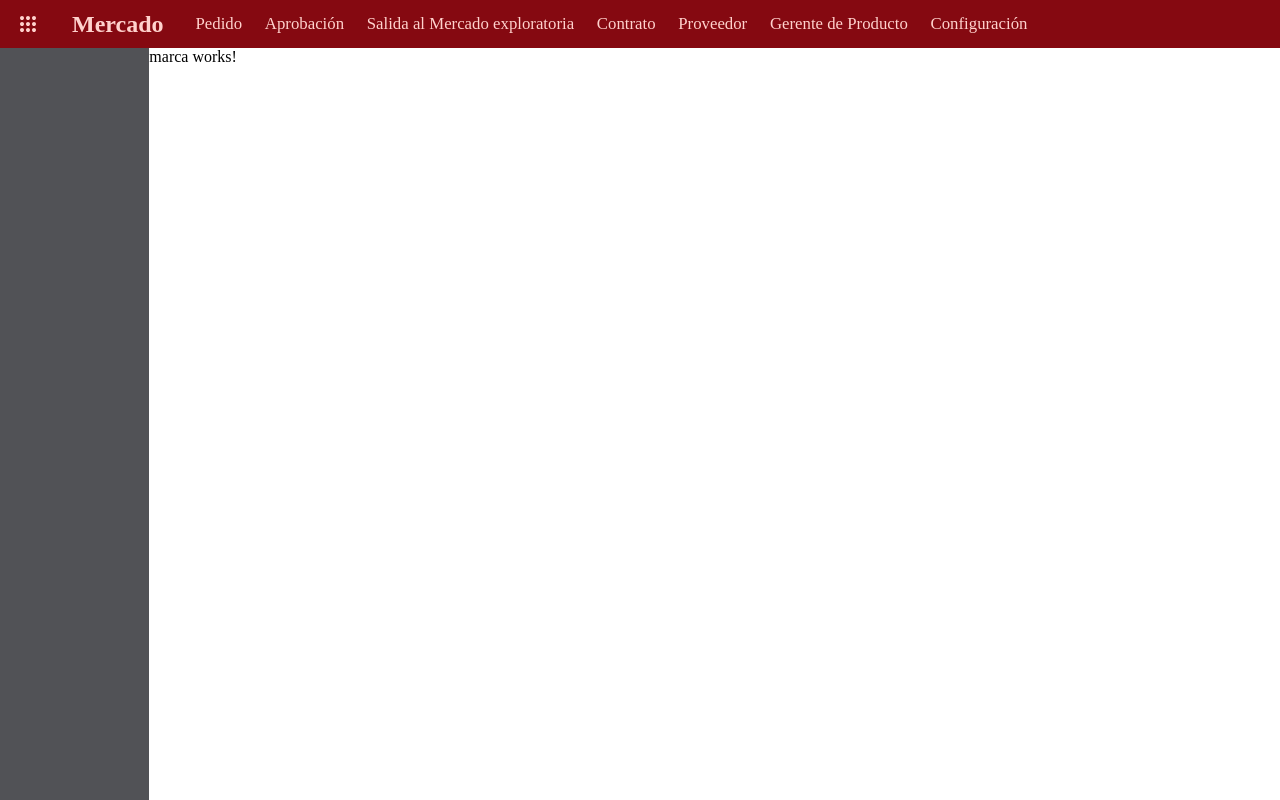
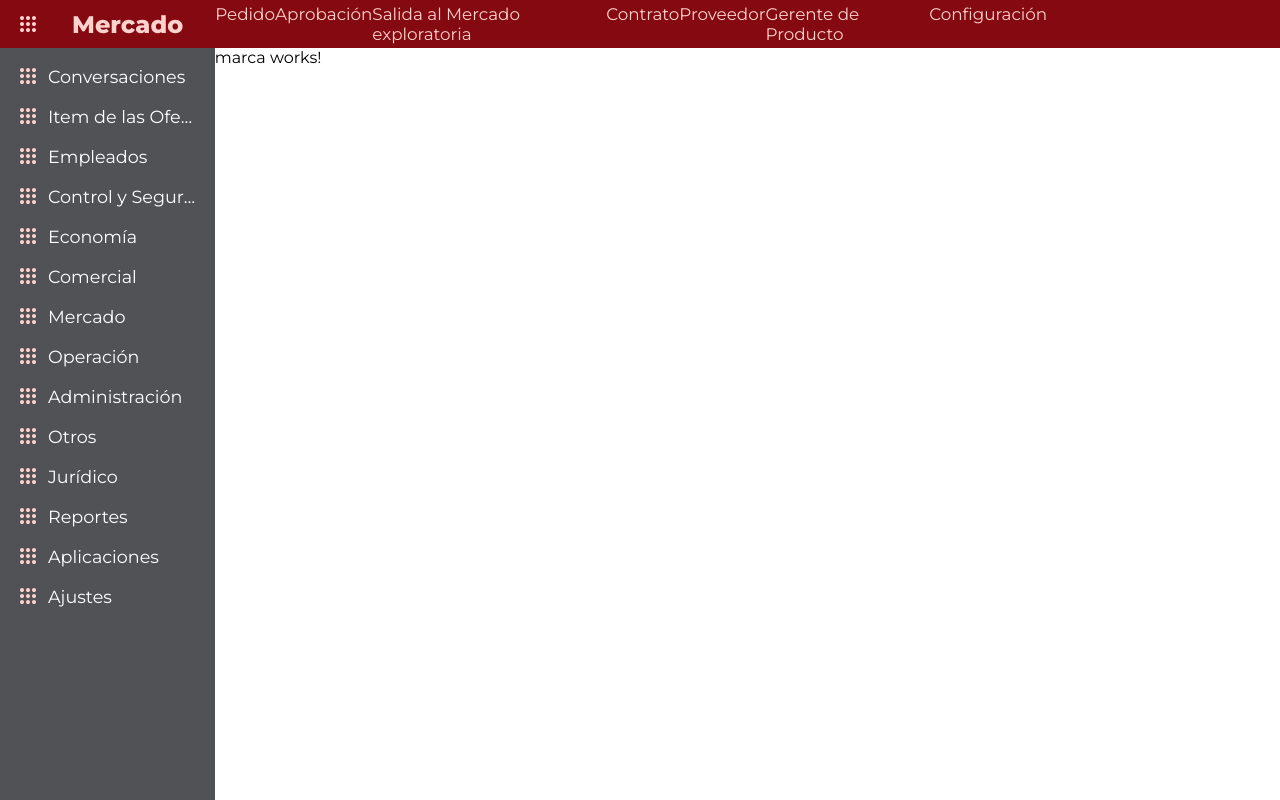
Before and after one commit to robertogsf/PID, an Angular app: page /home in a window 1280 px wide. Built offline with nearby package versions, Linux system fonts and the light colour scheme.

Commit message:
add font family and customize aside menu

```diff
--- a/src/app/components/side-menu/side-menu.component.css
+++ b/src/app/components/side-menu/side-menu.component.css
@@ -2,4 +2,25 @@ aside {
   height: calc(100vh - 3rem);
   width: 100%;
   background-color: var(--primary-dark);
+  padding: 0.5rem;
+  display: flex;
+  flex-direction: column;
+  align-items: flex-start;
+  justify-content: flex-start;
 }
+
+.menu-item {
+  padding: 0.5rem;
+  display: flex;
+  justify-content: left;
+  align-items: center;
+  color: white;
+}
+
+.menu-item p {
+  white-space: nowrap;
+  overflow: hidden;
+  text-overflow: ellipsis;
+  margin-left: 0.5rem;
+  font-size: 1.1rem;
+}
--- a/src/app/components/side-menu/side-menu.component.html
+++ b/src/app/components/side-menu/side-menu.component.html
@@ -1 +1,8 @@
-<aside></aside>
+<aside>
+  @for (item of menuOptionsList; track $index) {
+  <div class="menu-item">
+    <img [src]="item.svgIcon" [alt]="item.option" />
+    <p>{{ item.option }}</p>
+  </div>
+  }
+</aside>
--- a/src/app/components/side-menu/side-menu.component.ts
+++ b/src/app/components/side-menu/side-menu.component.ts
@@ -12,59 +12,59 @@ export class SideMenuComponent {
   menuOptionsList: AsideMenu[] = [
     {
       option: 'Conversaciones',
-      svgIcon: '@/assets/apps.svg',
+      svgIcon: '../../../assets/apps.svg',
     },
     {
       option: 'Item de las Ofertas',
-      svgIcon: '@/assets/apps.svg',
+      svgIcon: '../../../assets/apps.svg',
     },
     {
       option: 'Empleados',
-      svgIcon: '@/assets/apps.svg',
+      svgIcon: '../../../assets/apps.svg',
     },
     {
       option: 'Control y Seguridad',
-      svgIcon: '@/assets/apps.svg',
+      svgIcon: '../../../assets/apps.svg',
     },
     {
       option: 'Economía',
-      svgIcon: '@/assets/apps.svg',
+      svgIcon: '../../../assets/apps.svg',
     },
     {
       option: 'Comercial',
-      svgIcon: '@/assets/apps.svg',
+      svgIcon: '../../../assets/apps.svg',
     },
     {
       option: 'Mercado',
-      svgIcon: '@/assets/apps.svg',
+      svgIcon: '../../../assets/apps.svg',
     },
     {
       option: 'Operación',
-      svgIcon: '@/assets/apps.svg',
+      svgIcon: '../../../assets/apps.svg',
     },
     {
       option: 'Administración',
-      svgIcon: '@/assets/apps.svg',
+      svgIcon: '../../../assets/apps.svg',
     },
     {
       option: 'Otros',
-      svgIcon: '@/assets/apps.svg',
+      svgIcon: '../../../assets/apps.svg',
     },
     {
       option: 'Jurídico',
-      svgIcon: '@/assets/apps.svg',
+      svgIcon: '../../../assets/apps.svg',
     },
     {
       option: 'Reportes',
-      svgIcon: '@/assets/apps.svg',
+      svgIcon: '../../../assets/apps.svg',
     },
     {
       option: 'Aplicaciones',
-      svgIcon: '@/assets/apps.svg',
+      svgIcon: '../../../assets/apps.svg',
     },
     {
       option: 'Ajustes',
-      svgIcon: '@/assets/apps.svg',
+      svgIcon: '../../../assets/apps.svg',
     },
   ];
 }
--- a/src/styles.css
+++ b/src/styles.css
@@ -1,4 +1,5 @@
 /* You can add global styles to this file, and also import other style files */
+@import url("https://fonts.googleapis.com/css2?family=Montserrat:wght@100..900&display=swap");
 :root {
   --primary: #850911;
   --primary-dark: #515256;
@@ -6,7 +7,6 @@
   --text-secondary: #908886;
   --input-focus: #552116;
   --text-lighter: #d6c59a;
-
   --primary-light: #5da8ff;
   --social-background: #e9e9e9;
   --social-background-hover: #dddddd;
@@ -20,6 +20,7 @@
 * {
   margin: 0;
   padding: 0;
+  font-family: "Montserrat", sans-serif;
 }
 html:focus-within {
   scroll-behavior: smooth;
```
